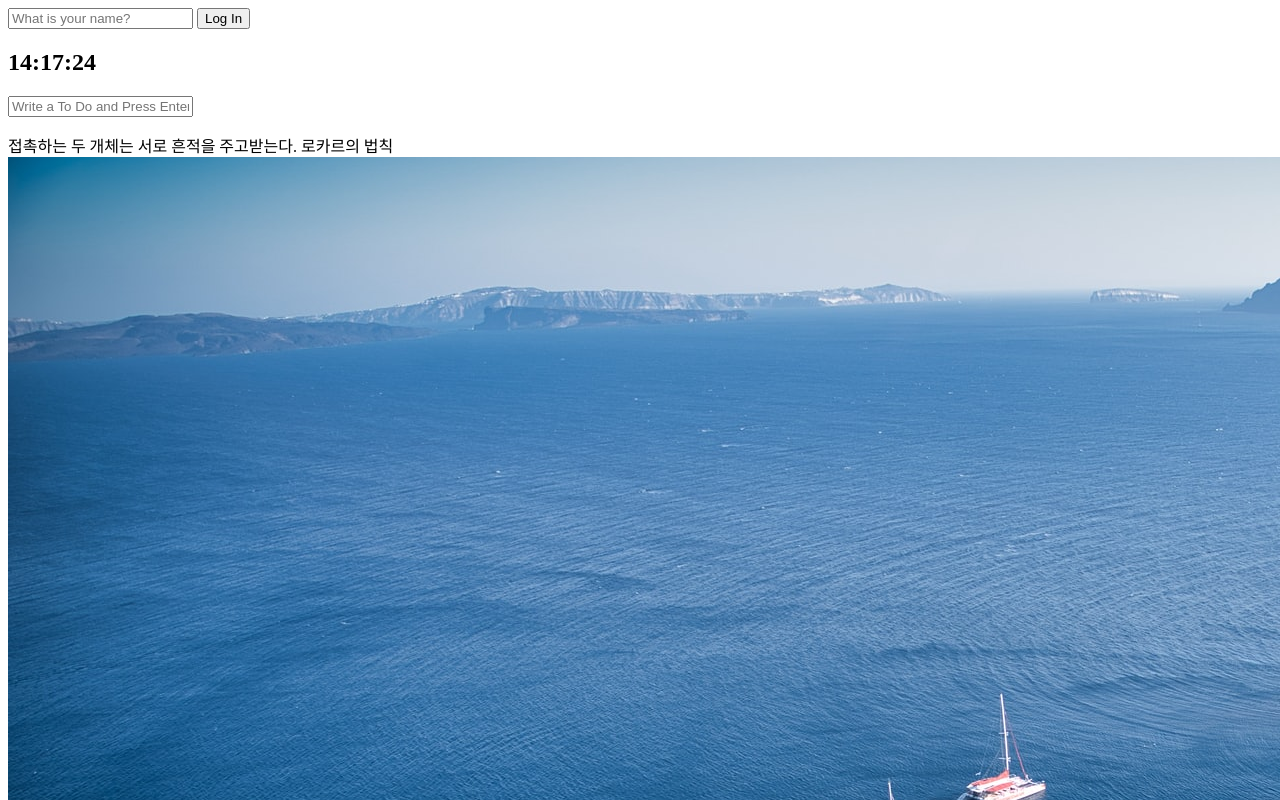
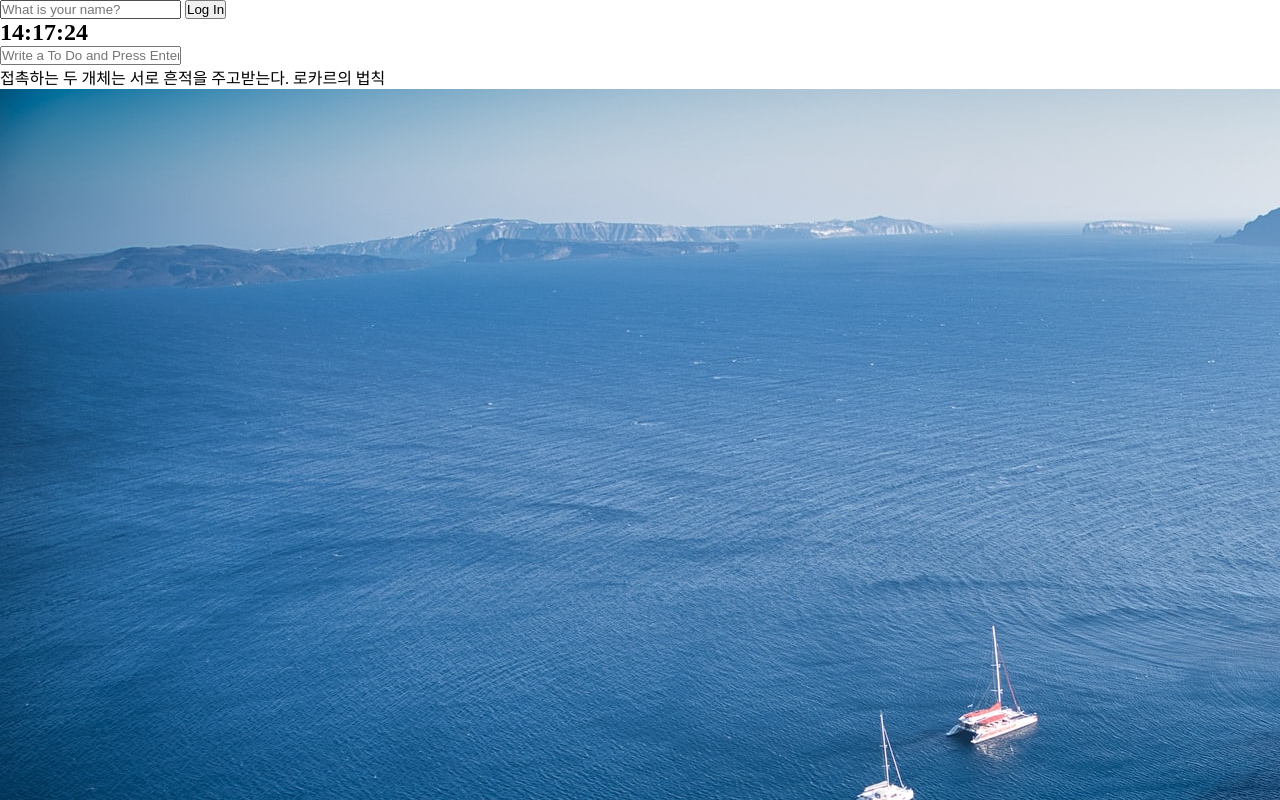
Before and after one commit to LeeGeonwoo22/VanilaJS, a plain HTML site: page index.html in a window 1280 px wide. Shown: the top 800 px of the page. Drawn offline with Linux system fonts and the light colour scheme.

Commit message:
css 연구중

```diff
--- a/styles/style.css
+++ b/styles/style.css
@@ -1,3 +1,17 @@
+*
+{
+    margin : 0;
+    padding : 0;
+    box-sizing: border-box;
+    /* font-family: 'Fruktur', cursive; */
+}
+body
+{
+    position : relative;
+    width : 100%;
+    height : 100vh;
+}
 .hidden {
     display : none;
+    position : absolute;
 }
```
